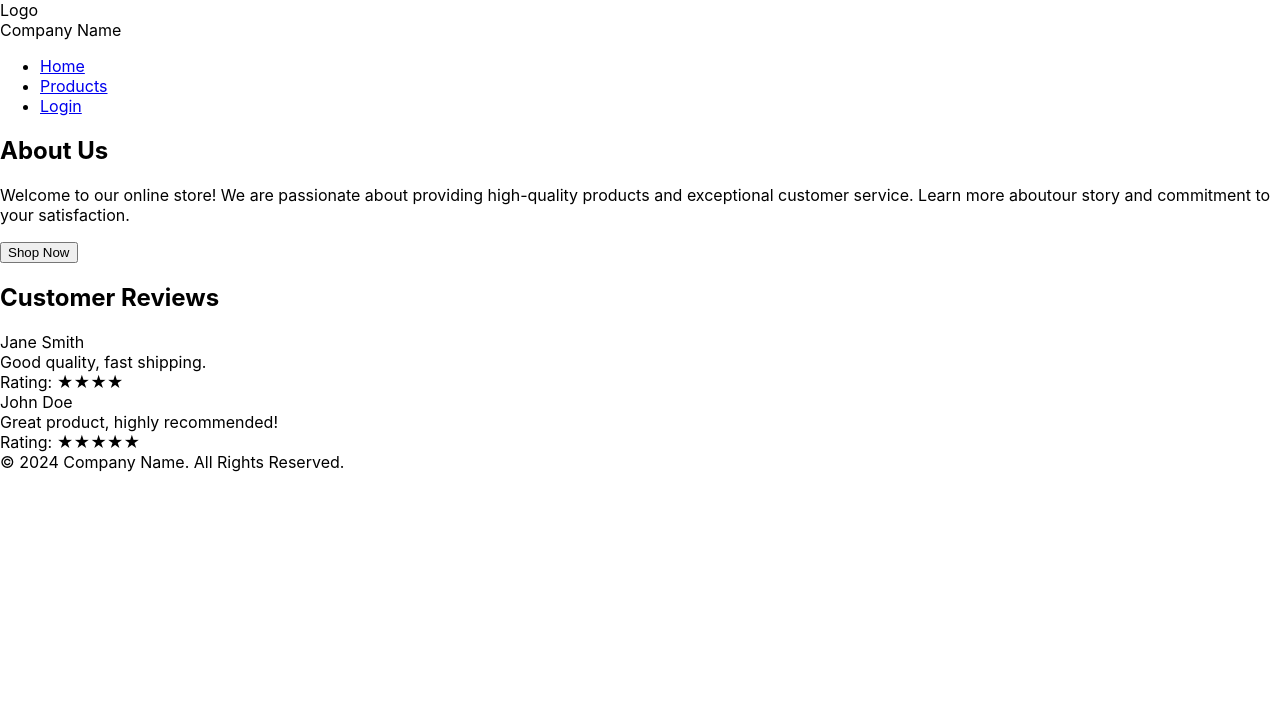
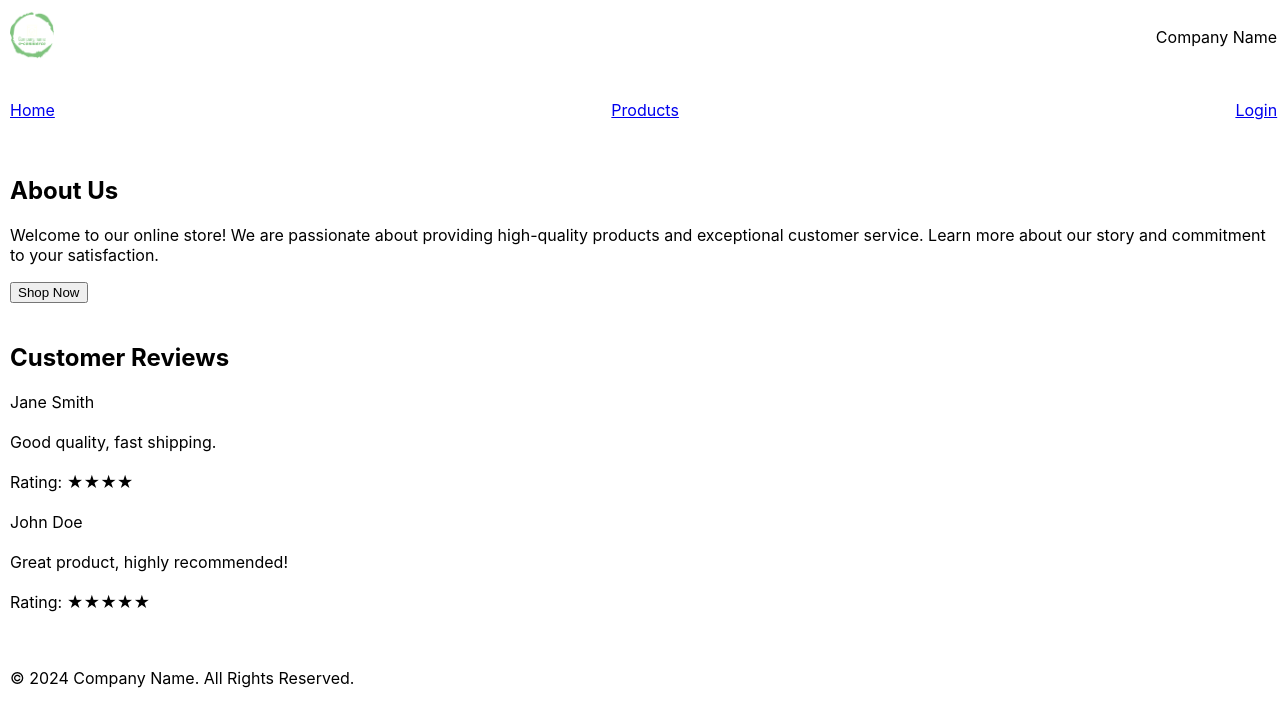
Before and after one commit to 07ja/ENSF381_Assignment4, a React (Create React App) app in the folder my-ecommerce-app/: page / in a window 1280 px wide. Shown: the top 726 px of the page. Built offline with nearby package versions, Linux system fonts and the light colour scheme.

Commit message:
Formatted Homepage

```diff
--- a/my-ecommerce-app/src/App.js
+++ b/my-ecommerce-app/src/App.js
@@ -8,7 +8,7 @@ Submission  : Mar 25, 2024
 /*import logo from './logo.svg';*/
 import React from 'react';
 import { BrowserRouter as Router, Routes, Route } from 'react-router-dom';
-import './App.css';
+// import './App.css';
 import Homepage from './components/Homepage';
 import Productpage from './components/Productpage';
 
--- a/my-ecommerce-app/src/components/Footer.js
+++ b/my-ecommerce-app/src/components/Footer.js
@@ -10,7 +10,9 @@ import React from 'react';
 const Footer = () => {
     return (
         <footer>
-            <div>&copy; 2024 Company Name. All Rights Reserved.</div>
+            <div className='footer'>
+                <p>&copy; 2024 Company Name. All Rights Reserved.</p>
+            </div>
         </footer>
     );
 };
--- a/my-ecommerce-app/src/components/Header.js
+++ b/my-ecommerce-app/src/components/Header.js
@@ -11,13 +11,17 @@ import {Link} from 'react-router-dom';
 const Header = () => {
     return (
         <header>
-            <div className="logo">Logo</div>
-            <div className="company-name">Company Name</div>
+            <div className="title">
+                <div className="logo">
+                    <img src="/images/logo.png" alt="Logo" />
+                </div>
+                <div className="company-name">Company Name</div>
+            </div>
             <nav>
-                <ul>
-                    <li><Link to="/">Home</Link></li>
-                    <li><Link to="/products">Products</Link></li>
-                    <li><Link to="/login">Login</Link></li>
+                <ul className = "nav-links">
+                    <Link to="/">Home</Link>
+                    <Link to="/products">Products</Link>
+                    <Link to="/login">Login</Link>
                 </ul>
             </nav>
         </header>
--- a/my-ecommerce-app/src/components/HomeMainSection.js
+++ b/my-ecommerce-app/src/components/HomeMainSection.js
@@ -29,7 +29,7 @@ const HomeMainSection = () => {
             <div className="about-us">
                 <h2>About Us</h2>
                 <p>Welcome to our online store! We are passionate about providing high-quality
-                    products and exceptional customer service. Learn more aboutour story and
+                    products and exceptional customer service. Learn more about our story and
                     commitment to your satisfaction.</p>
                 <Link to="/Productpage">
                     <button>Shop Now</button>
@@ -39,9 +39,9 @@ const HomeMainSection = () => {
                 <h2>Customer Reviews</h2>
                 {userReviews.map((review, index) => (
                     <div ket={index} className="review">
-                        <div>{review.customerName}</div>
-                        <div>{review.reviewContent}</div>
-                        <div>Rating: {Array(review.stars).fill().map((_, i) => <span key={i}>★</span>)}</div>
+                        <div>{review.customerName}</div><br />
+                        <div>{review.reviewContent}</div><br />
+                        <div>Rating: {Array(review.stars).fill().map((_, i) => <span key={i}>★</span>)}</div><br />
                     </div>
                 ))}
             </div>
--- a/my-ecommerce-app/src/index.css
+++ b/my-ecommerce-app/src/index.css
@@ -11,3 +11,40 @@ code {
   font-family: source-code-pro, Menlo, Monaco, Consolas, 'Courier New',
     monospace;
 }
+
+/* Header Styles */
+.title {
+  padding: 10px;
+  display: flex;
+  justify-content: space-between;
+  align-items: center;
+  width: 99%;
+}
+
+.logo img {
+  max-height: 50px;
+}
+
+/* Navigation Styles */
+.nav-links {
+    display: flex;
+    justify-content: space-between;
+    padding: 10px;
+    text-decoration: none;
+    width: 99%;
+}
+
+/* About Us Section Styles */
+.about-us {
+  padding: 10px;
+}
+
+/* Customer Reviews Styles*/
+.customer-reviews {
+  padding: 10px;
+}
+
+/* Footer Styles */
+.footer {
+  padding: 10px;
+}
```
Also changed, not shown: my-ecommerce-app/src/components/Cart.js (+7 -0 lines), my-ecommerce-app/src/components/CartItem.js (+7 -0 lines), my-ecommerce-app/src/components/ProductItem.js (+7 -0 lines), my-ecommerce-app/src/components/ProductList.js (+7 -0 lines).
